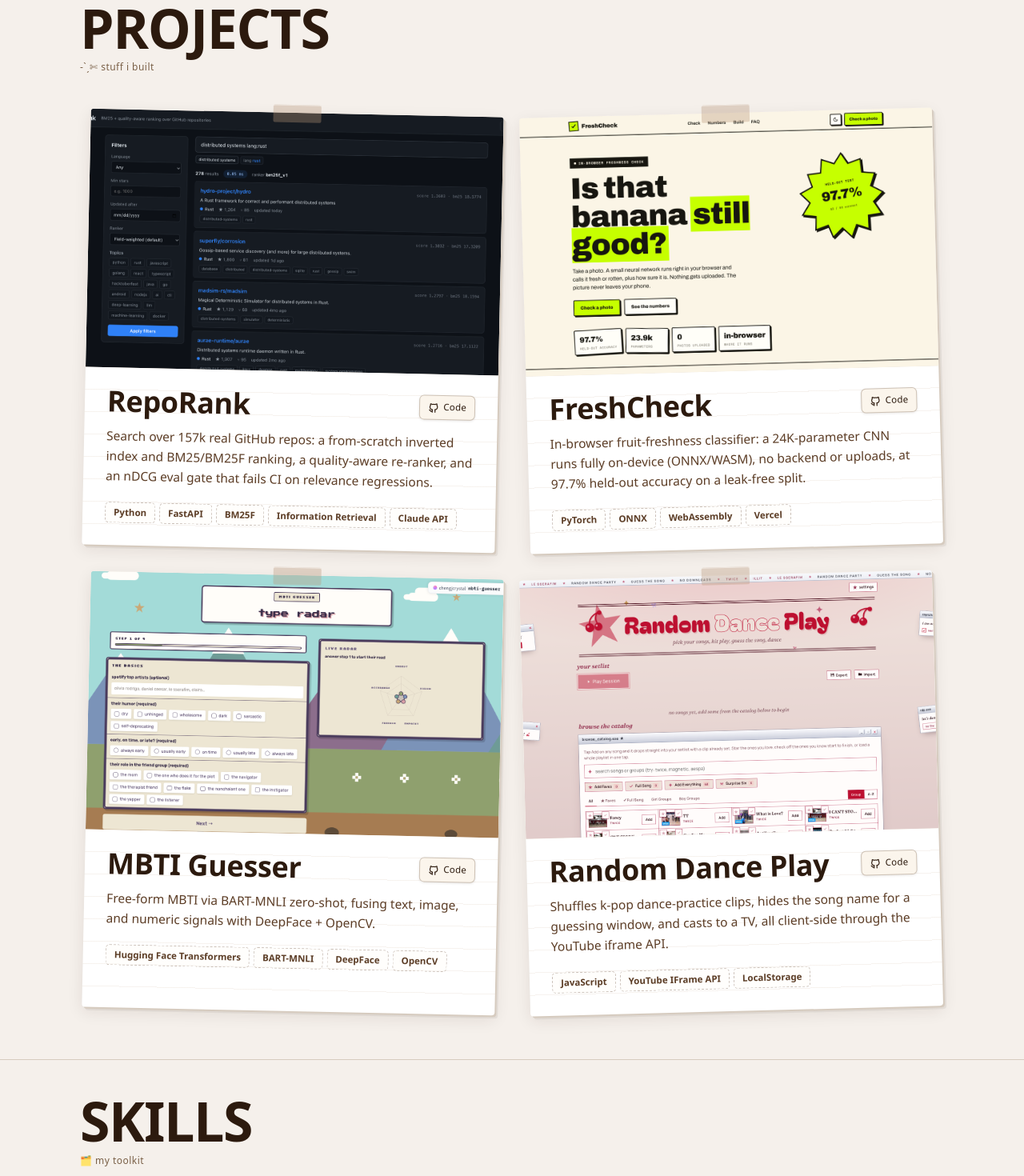
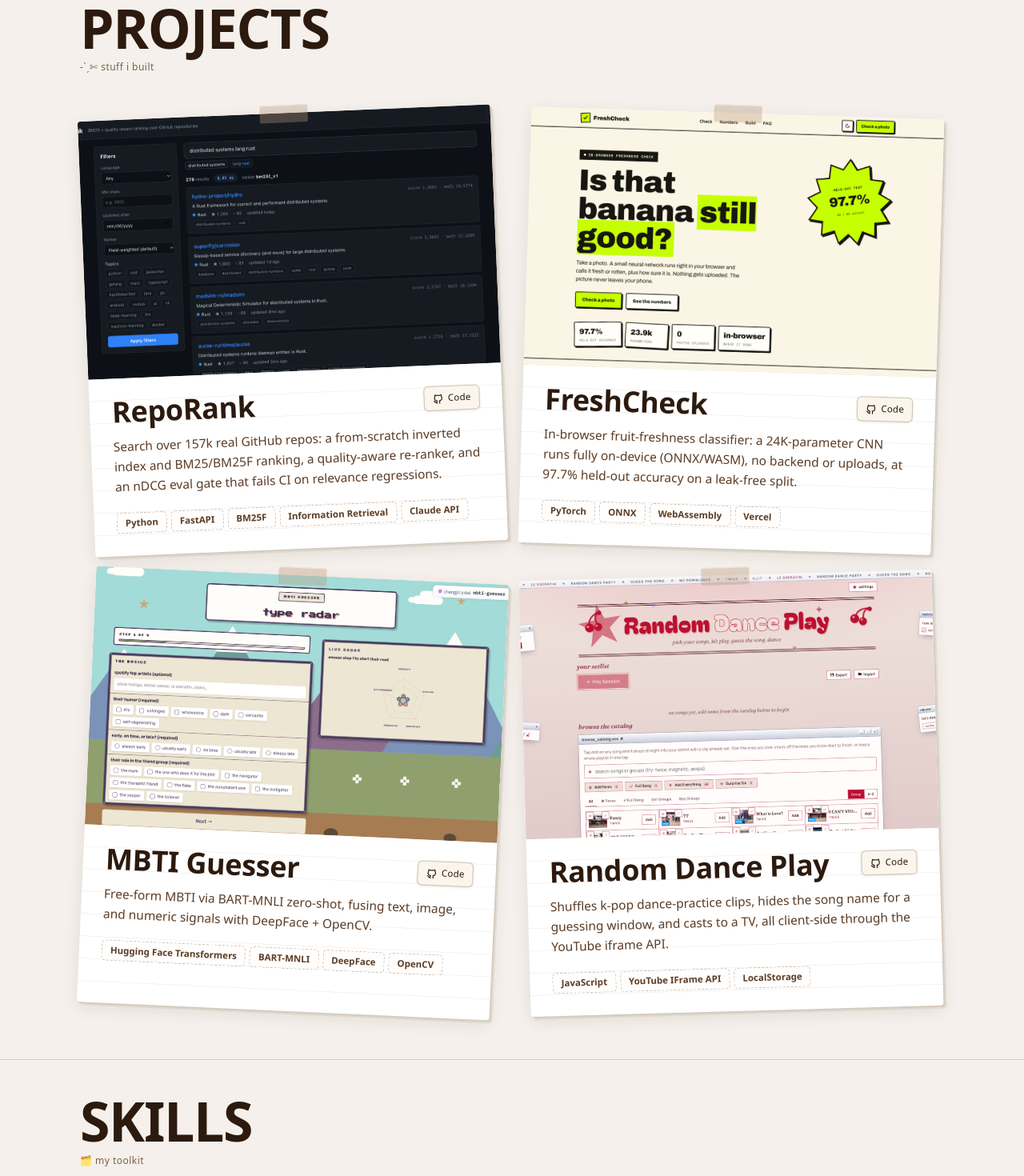
Before and after one commit to chengjcrystal/portfolio, a Next.js app: page / in a window 1280 px wide. Shown: the part 2940-4410 px from the top of the page at 80% size. Built offline with nearby package versions, Linux system fonts and the light colour scheme.

Commit message:
scatter project card tilts, scrapbook style

```diff
--- a/src/app/globals.css
+++ b/src/app/globals.css
@@ -930,8 +930,9 @@
   cursor: default;
 }
 
-.proj-card--tilt-left  { transform: rotate(-1.5deg); }
-.proj-card--tilt-right { transform: rotate(1.2deg); }
+/* each card sets its own --tilt-deg inline so the row reads as scattered
+   scrapbook photos instead of two columns mirroring the same two angles */
+.proj-card--tilt { transform: rotate(var(--tilt-deg, 0deg)); }
 
 .proj-card:hover {
   transform: rotate(0deg) translateY(-6px) scale(1.02);
@@ -1478,8 +1479,7 @@
   .nav-section-link { display: none; }
   footer { padding: 1.25rem 1.25rem; }
 
-  .proj-card--tilt-left,
-  .proj-card--tilt-right { transform: none; }
+  .proj-card--tilt { transform: none; }
   .proj-card--solo { max-width: none; }
 
   .exp-row { grid-template-columns: 100px minmax(0, 1fr); gap: 0 16px; }
@@ -1507,8 +1507,7 @@
     transition: opacity 0.5s ease, transform 0.5s ease;
   }
 
-  .proj-card--tilt-left  { transform: translateY(20px) rotate(-1.5deg); }
-  .proj-card--tilt-right { transform: translateY(20px) rotate(1.2deg); }
+  .proj-card--tilt { transform: translateY(20px) rotate(var(--tilt-deg, 0deg)); }
 
   .visible { opacity: 1 !important; }
 
@@ -1516,11 +1515,9 @@
   .exp-row.visible,
   .skill-group.visible { transform: translateY(0); }
 
-  .proj-card--tilt-left.visible  { transform: rotate(-1.5deg); }
-  .proj-card--tilt-right.visible { transform: rotate(1.2deg); }
-
-  .proj-card--tilt-left.visible:hover,
-  .proj-card--tilt-right.visible:hover {
+  .proj-card--tilt.visible { transform: rotate(var(--tilt-deg, 0deg)); }
+
+  .proj-card--tilt.visible:hover {
     transform: rotate(0deg) translateY(-6px) scale(1.02) !important;
   }
 }
--- a/src/app/page.tsx
+++ b/src/app/page.tsx
@@ -274,7 +274,7 @@
 
         <div className="proj-grid">
 
-          <article className="proj-card proj-card--preview proj-card--tilt-right">
+          <article className="proj-card proj-card--preview proj-card--tilt" style={{ "--tilt-deg": "-2.4deg" } as React.CSSProperties}>
             <a
               className="proj-preview"
               href="https://reporank-jgoo.onrender.com"
@@ -324,7 +324,7 @@
 
           <FreshCheckCard />
 
-          <article className="proj-card proj-card--preview proj-card--tilt-right">
+          <article className="proj-card proj-card--preview proj-card--tilt" style={{ "--tilt-deg": "2.6deg" } as React.CSSProperties}>
             <a
               className="proj-preview"
               href="https://huggingface.co/spaces/chengjcrystal/mbti-guesser"
@@ -370,7 +370,7 @@
             </div>
           </article>
 
-          <article className="proj-card proj-card--preview proj-card--tilt-left">
+          <article className="proj-card proj-card--preview proj-card--tilt" style={{ "--tilt-deg": "-1.6deg" } as React.CSSProperties}>
             <a
               className="proj-preview"
               href="https://chengjcrystal.github.io/random-dance-play/"
--- a/src/components/FreshCheckCard.tsx
+++ b/src/components/FreshCheckCard.tsx
@@ -29,7 +29,7 @@
   }, [open]);
 
   return (
-    <article className="proj-card proj-card--preview proj-card--tilt-left">
+    <article className="proj-card proj-card--preview proj-card--tilt" style={{ "--tilt-deg": "1.8deg" } as React.CSSProperties}>
       <button
         type="button"
         className="proj-preview proj-preview--btn"
```
